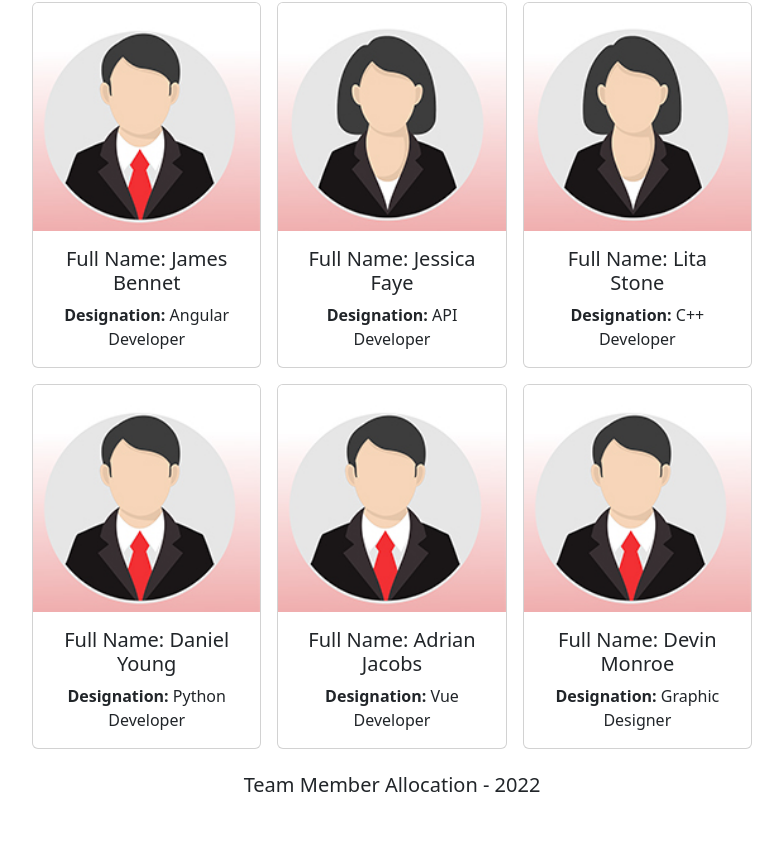
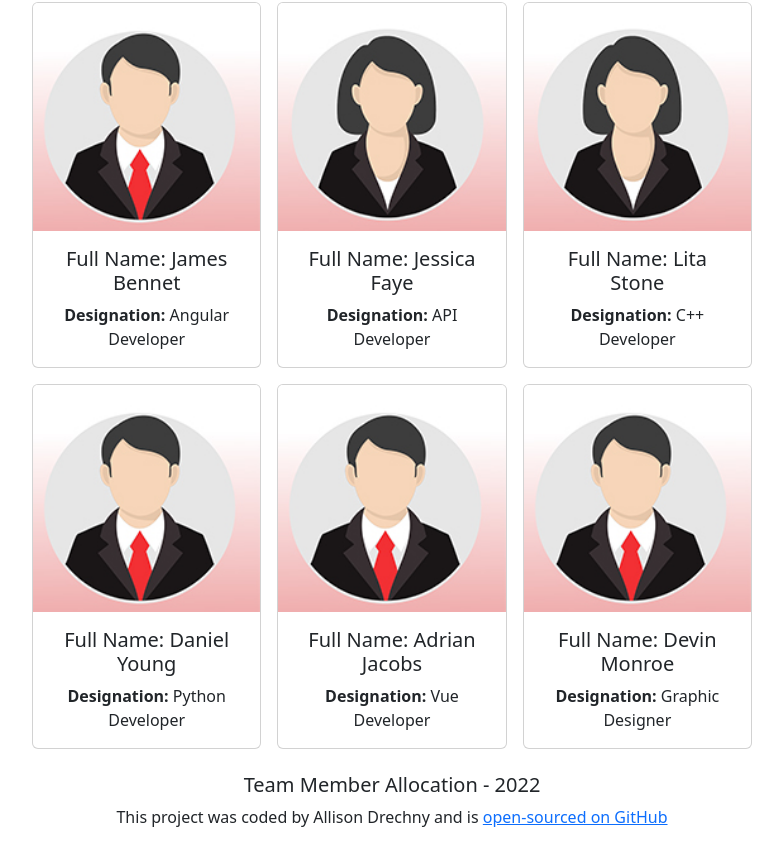
Before and after one commit to adrechny/Teams-App, a React (Create React App) app: page / in a window 1280 px wide. Shown: the part 1026-1879 px from the top of the page, without its empty margins (248-1031 px from the left). Before the commit the page ends 1855 px from the top, so only its background shows below. Built offline with nearby package versions, Linux system fonts and the light colour scheme.

Commit message:
Added info to footer

```diff
--- a/src/App.css
+++ b/src/App.css
@@ -20,6 +20,10 @@ p {
   text-align: center;
 }
 
+.info {
+  text-align: center;
+}
+
 @media only screen and (max-width: 600px) {
   .card-collection {
     grid-template-columns: 1fr;
--- a/src/Footer.js
+++ b/src/Footer.js
@@ -7,6 +7,16 @@ export default function Footer() {
       <div className="row justify-content-center mt-3 mb-4">
         <div className="col-8">
           <h5>Team Member Allocation - {today.getFullYear()}</h5>
+          <div className="info">
+            This project was coded by Allison Drechny and is{" "}
+            <a
+              href="https://github.com/adrechny/Teams-App"
+              target="_blank"
+              rel="noreferrer"
+            >
+              open-sourced on GitHub
+            </a>{" "}
+          </div>
         </div>
       </div>
     </footer>
```
